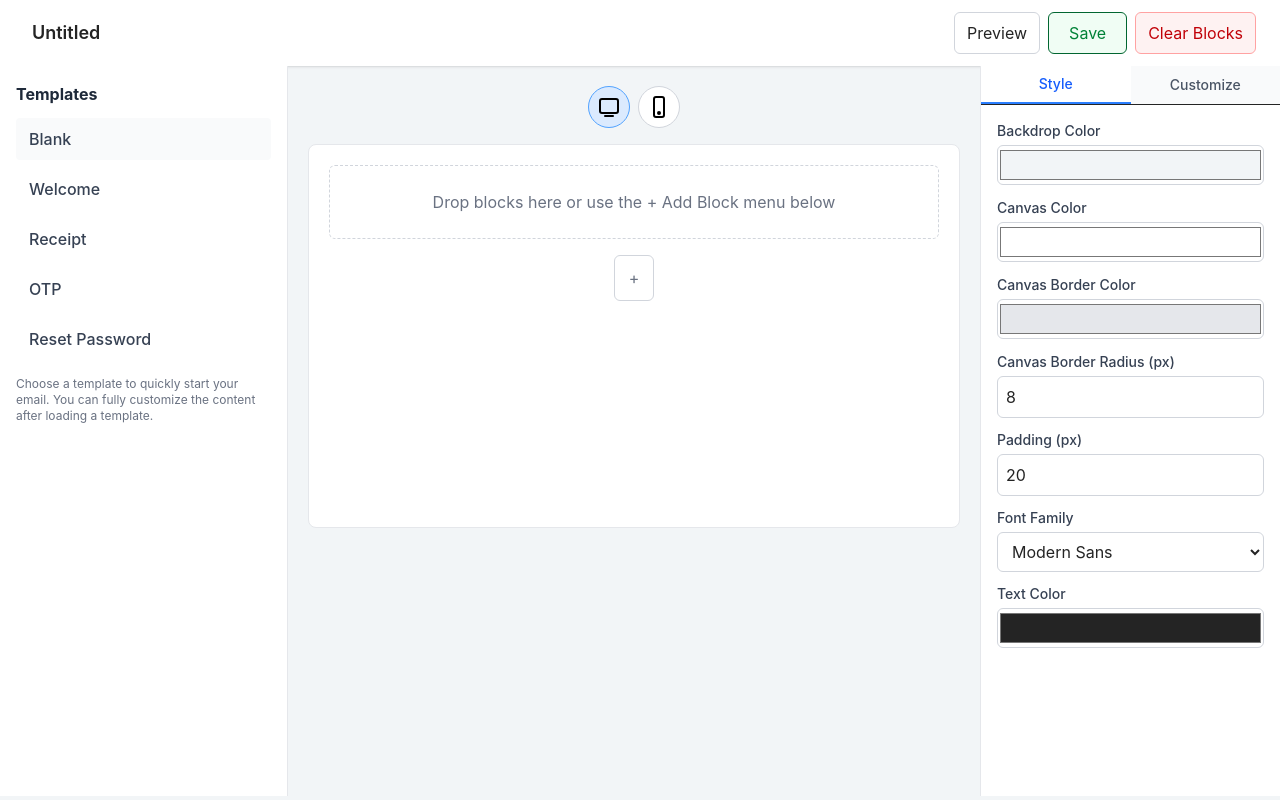
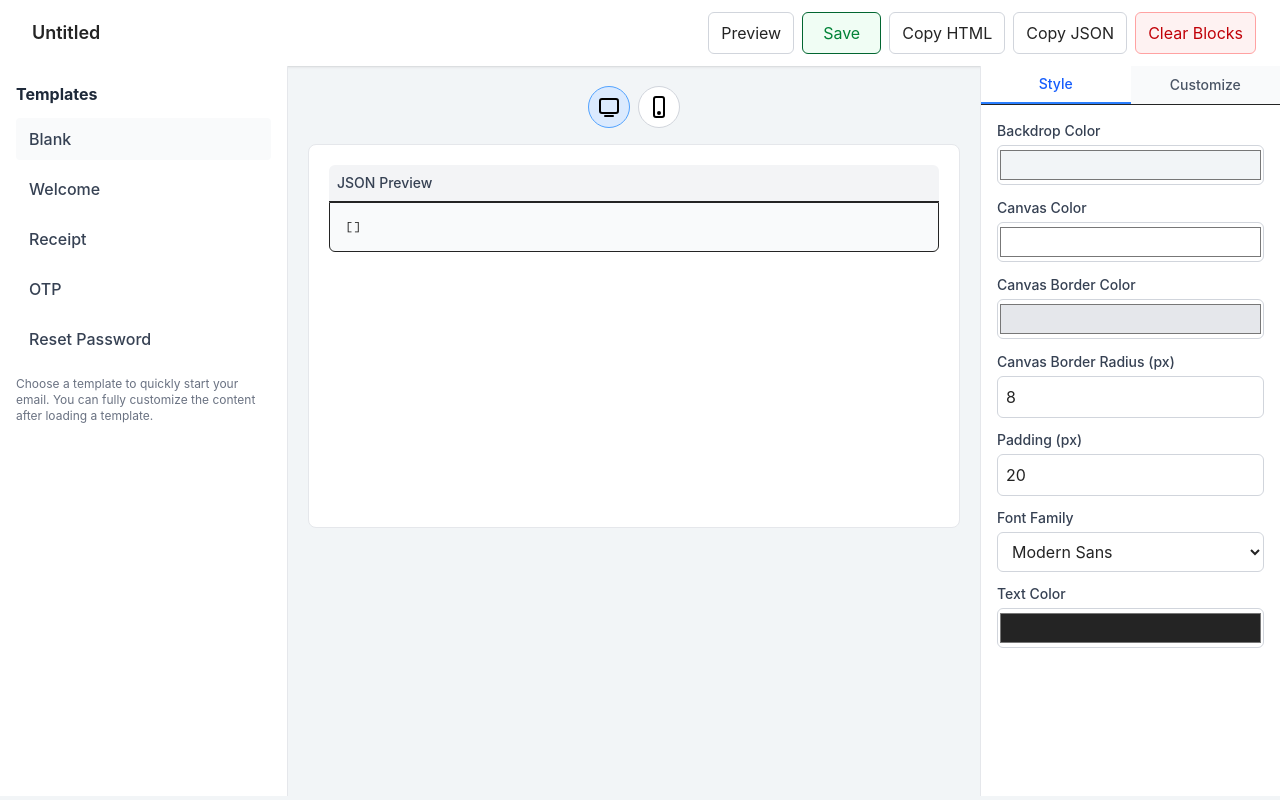
Before and after one commit to akhila-ibil/Email-Template-Library, a Next.js app: page /email-editor in a window 1280 px wide. Both pictures are taken after a click on the button "Save". Built offline with nearby package versions, Linux system fonts and the light colour scheme.

Commit message:
json and html changes

```diff
--- a/src/app/email-editor/page.tsx
+++ b/src/app/email-editor/page.tsx
@@ -42,6 +42,9 @@ export default function TailwindEmailBuilder(): JSX.Element {
   const [showAddMenu, setShowAddMenu] = useState(false);
   const [inspecting, setInspecting] = useState<Block | null>(null);
   const [savedBlocks] = useState<Block[]>([]);
+  const [htmlPreview, setHtmlPreview] = useState<string | null>(null);
+  const [showHTMLPreview, setShowHTMLPreview] = useState(false);
+  const [showJSONPreview, setShowJSONPreview] = useState(false);
   const [globalStyle, setGlobalStyle] = useState({
     backdropColor: '#F2F5F7',
     canvasColor: '#FFFFFF',
@@ -419,23 +422,30 @@ export default function TailwindEmailBuilder(): JSX.Element {
     return `<!doctype html>\n<html>\n<head>\n<meta charset="utf-8">\n<meta name="viewport" content="width=device-width, initial-scale=1">\n</head>\n<body style="margin: 0; padding: 20px; background-color: ${globalStyle.canvasColor}; color: ${globalStyle.textColor}; font-family: ${globalStyle.fontFamily};">\n${html}\n</body>\n</html>`;
   };
 
-  // copy JSON
-  const copyJSON = async () => {
-    try {
-      await navigator.clipboard.writeText(JSON.stringify(blocks, null, 2));
-      alert('JSON copied to clipboard');
-    } catch {
-      alert('Copy failed');
-    }
+  const copyHTML = async () => {
+    const html = exportHTML();
+
+    setHtmlPreview(html);
+    setShowHTMLPreview(true);
+    setShowJSONPreview(false);
+    setPreview(false); // Exit normal preview mode
   };
 
-  const copyHTML = async () => {
-    const html = exportHTML();
-    try {
-      await navigator.clipboard.writeText(html);
-      alert('HTML copied to clipboard');
-    } catch {
-      alert('Copy failed');
+  // 3. Update your copyJSON function:
+  const copyJSON = async () => {
+    const jsonString = JSON.stringify(blocks, null, 2);
+    setShowJSONPreview(true);
+    setShowHTMLPreview(false);
+    setPreview(false); // Exit normal preview mode
+  };
+
+  // 5. Update your setPreview function calls to also reset HTML/JSON preview:
+  const togglePreview = (newPreviewState: boolean) => {
+    setPreview(newPreviewState);
+    if (newPreviewState) {
+      setShowHTMLPreview(false);
+      setShowJSONPreview(false);
+      setHtmlPreview(null);
     }
   };
 
@@ -764,6 +774,7 @@ export default function TailwindEmailBuilder(): JSX.Element {
         exportHTML={exportHTML}
         setBlocks={setBlocks}
         setInspecting={setInspecting}
+        togglePreview={togglePreview}
       />
       {/* Main content area below navbar, height minus navbar (56px) */}
       <div className="flex" style={{ height: 'calc(100vh - 70px)' }}>
@@ -792,6 +803,9 @@ export default function TailwindEmailBuilder(): JSX.Element {
           handleDrop={handleDrop}
           exportHTML={exportHTML}
           addBlock={addBlock}
+          htmlPreview={htmlPreview} //html preview state
+          showHTMLPreview={showHTMLPreview}
+          showJSONPreview={showJSONPreview}
         />
 
         {/* Inspector Panel */}
--- a/src/component/MainEditorCanvas/MainEditorCanvas.tsx
+++ b/src/component/MainEditorCanvas/MainEditorCanvas.tsx
@@ -14,6 +14,9 @@ interface MainEditorCanvasProps {
   setViewMode: (mode: 'website' | 'mobile') => void;
   exportHTML: () => string;
   addBlock: (type: Block['type']) => void;
+  htmlPreview?: string | null;
+  showHTMLPreview: boolean;
+  showJSONPreview: boolean;
 }
 
 const MainEditorCanvas: React.FC<MainEditorCanvasProps> = ({
@@ -28,6 +31,9 @@ const MainEditorCanvas: React.FC<MainEditorCanvasProps> = ({
   setViewMode,
   exportHTML,
   addBlock,
+  htmlPreview,
+  showHTMLPreview,
+  showJSONPreview,
 }) => {
   return (
     <div
@@ -69,6 +75,33 @@ const MainEditorCanvas: React.FC<MainEditorCanvasProps> = ({
           ...(viewMode === 'mobile' ? { minHeight: '600px' } : {}),
         }}
       >
+        {/* HTML Preview */}
+        {showHTMLPreview && htmlPreview && (
+          <div className="w-full h-full">
+            <div className="bg-gray-100 p-2 rounded-t-md border-b">
+              <h3 className="text-sm font-medium text-gray-700">HTML Preview</h3>
+            </div>
+            <pre className="bg-gray-50 p-4 overflow-auto text-xs font-mono whitespace-pre-wrap max-h-96 border rounded-b-md">
+              {htmlPreview}
+            </pre>
+          </div>
+        )}
+
+        {/* JSON Preview */}
+        {showJSONPreview && (
+          <div className="w-full h-full">
+            <div className="bg-gray-100 p-2 rounded-t-md border-b">
+              <h3 className="text-sm font-medium text-gray-700">JSON Preview</h3>
+            </div>
+            <pre className="bg-gray-50 p-4 overflow-auto text-xs font-mono whitespace-pre-wrap max-h-96 border rounded-b-md">
+              {JSON.stringify(blocks, null, 2)}
+            </pre>
+          </div>
+        )}
+
+        {/* Normal Preview/Edit Mode */}
+        {!showHTMLPreview && !showJSONPreview && (
+          <>
             {preview ? (
               <div className="prose max-w-none" dangerouslySetInnerHTML={{ __html: exportHTML() }}></div>
             ) : (
@@ -82,12 +115,11 @@ const MainEditorCanvas: React.FC<MainEditorCanvasProps> = ({
                 {blocks.map((b, i) => renderBlock(b, i))}
 
                 {/* Add Block Button */}
-            {!preview && (
-              <div className=" flex justify-center mt-4">
+                <div className="flex justify-center mt-4">
                   <div className="relative inline-block">
-                  <div className="flex ">
+                    <div className="flex">
                       <button
-                      className="px-3.5 py-2.5 rounded-md border hover:bg-gray-100 border-gray-300  text-center text-gray-500 transition-colors"
+                        className="px-3.5 py-2.5 rounded-md border hover:bg-gray-100 border-gray-300 text-center text-gray-500 transition-colors"
                         onClick={() => setShowAddMenu(!showAddMenu)}
                         aria-expanded={showAddMenu}
                       >
@@ -100,6 +132,7 @@ const MainEditorCanvas: React.FC<MainEditorCanvasProps> = ({
                     )}
                   </div>
                 </div>
+              </>
             )}
           </>
         )}
--- a/src/component/Navbar/Navbar.tsx
+++ b/src/component/Navbar/Navbar.tsx
@@ -8,6 +8,7 @@ type NavbarProps = {
   exportHTML: () => string;
   setBlocks: React.Dispatch<React.SetStateAction<any[]>>;
   setInspecting: React.Dispatch<React.SetStateAction<any>>;
+  togglePreview: (newPreviewState: boolean) => void;
 };
 
 const Navbar: React.FC<NavbarProps> = ({
@@ -18,6 +19,7 @@ const Navbar: React.FC<NavbarProps> = ({
   exportHTML,
   setBlocks,
   setInspecting,
+  togglePreview,
 }) => {
   const [emailName, setEmailName] = useState('Untitled');
 
@@ -34,7 +36,7 @@ const Navbar: React.FC<NavbarProps> = ({
       <div className="flex gap-2">
         <button
           className="px-3 py-2 rounded-md border border-gray-300 bg-white hover:bg-gray-50 transition-colors"
-          onClick={() => setPreview((p: boolean) => !p)}
+          onClick={() => togglePreview(!preview)}
         >
           {preview ? 'Edit Mode' : 'Preview'}
         </button>
@@ -44,26 +46,18 @@ const Navbar: React.FC<NavbarProps> = ({
         >
           Save
         </button>
-        {/* <button
+        <button
           className="px-3 py-2 rounded-md border border-gray-300 bg-white hover:bg-gray-50 transition-colors"
           onClick={copyHTML}
         >
           Copy HTML
-        </button> */}
-        {/* <button
+        </button>
+        <button
           className="px-3 py-2 rounded-md border border-gray-300 bg-white hover:bg-gray-50 transition-colors"
-          onClick={() => {
-            const html = exportHTML();
-            const w = window.open();
-            if (w) {
-              w.document.open();
-              w.document.write(html);
-              w.document.close();
-            }
-          }}
+          onClick={copyJSON}
         >
-          Open HTML Preview
-        </button> */}
+          Copy JSON
+        </button>
         <button
           className="px-3 py-2 rounded-md border border-red-300 bg-red-50 text-red-700 hover:bg-red-100 transition-colors"
           onClick={() => {
```
Lines whose indentation alone changed are shown as unchanged.
